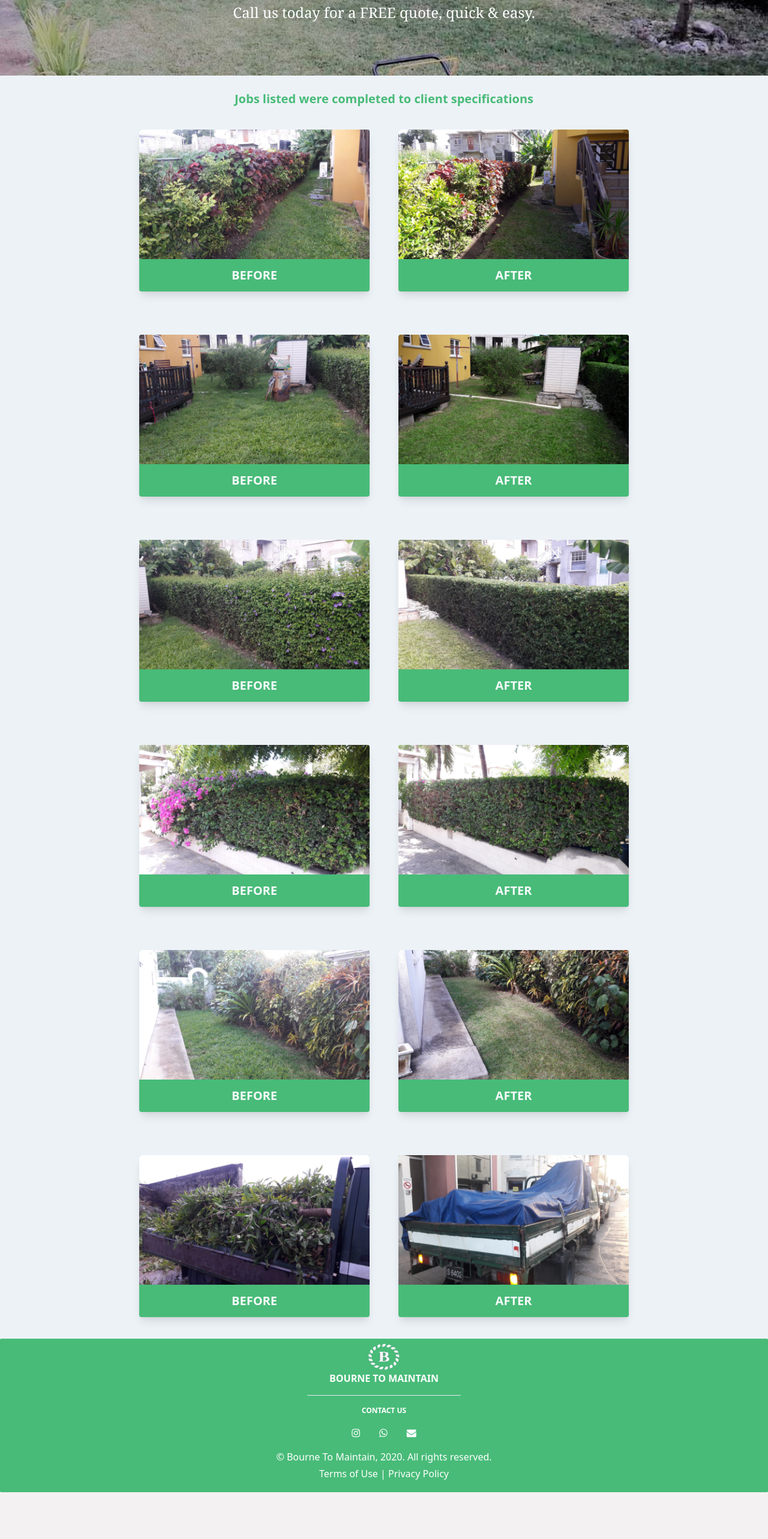
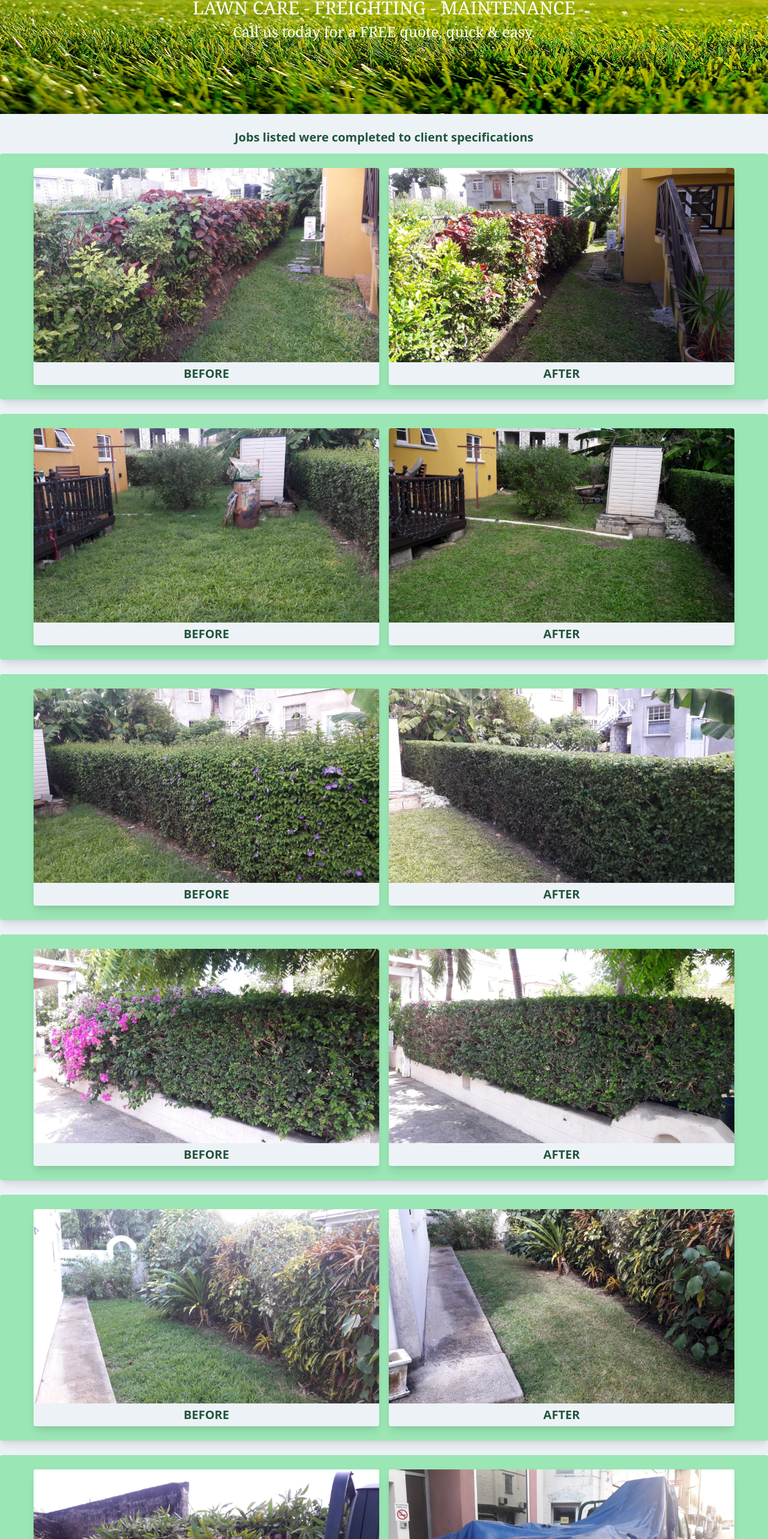
Before and after one commit to dilbourne/BourneToMaintain, a Next.js app: page /our_work in a window 1280 px wide. Shown: the part 220-2786 px from the top of the page at 60% size. Before the commit the page ends 2708 px from the top, so only its background shows below. Built offline with nearby package versions, Linux system fonts and the light colour scheme.

Commit message:
aesthetic touches

```diff
--- a/components/Banner.js
+++ b/components/Banner.js
@@ -1,10 +1,10 @@
 
 const Banner = (props) => (
     <div className="container w-auto mx-auto rounded-sm">
-        <div className="flex flex-col justify-around items-center w-full h-64" style={{ backgroundImage: "url(images/banner-image-contrast.jpg)", backgroundSize: "cover"}}>
+        <div className="flex flex-col justify-around items-center w-full h-80" style={{ backgroundImage: "url(images/unsplash-banner.jpg)", backgroundSize: "100% 100%", backgroundPosition:"center", backgroundRepeat: "no-repeat"}}>
             <div className="jumbo flex flex-col justify-center items-center">
-                <h1 className="font-serif text-xl xl:text-3xl uppercase text-white">{props.title}</h1>
-                <p className="font-serif text-base xl:text-2xl text-white">{props.description}</p>
+                <h1 className="font-serif text-xs sm:text-xl xl:text-3xl uppercase text-white">{props.title}</h1>
+                <p className="font-serif text-xs  sm:text-lg xl:text-2xl text-white">{props.description}</p>
             </div>
         </div>
     </div>
--- a/components/Card.js
+++ b/components/Card.js
@@ -2,9 +2,9 @@
 
 export const Card = (props) => {
     return (
-        <div className="w-96 my-6 mx-6 bg-green-500 overflow-hidden rounded shadow-lg">
+        <div className="lg:w-45/100 w-96 my-2 lg:my-6 mx-2 bg-gray-200 overflow-hidden rounded shadow-lg">
             <img className="w-full" src={props.src} alt="before and after pictures"/>
-            <p className="font-bold text-center text-gray-100 uppercase text-xl px-6 py-3">{props.title}</p>
+            <p className="font-bold text-center text-green-900 uppercase text-xl px-6 py-1">{props.title}</p>
         </div>
     )
 }
--- a/components/Footer.js
+++ b/components/Footer.js
@@ -1,17 +1,18 @@
 
 const Footer = () => (
     <footer>
-        <div className="h-64 w-auto mx-auto container flex flex-col items-center justify-center bg-green-500 py-8 rounded-sm">
+        <div className="h-80 w-auto mx-auto container flex flex-col items-center justify-center bg-green-500 py-8 rounded-sm">
             <img className="" src="images/B2M-logo-white-sm.png"/>
             <p className="pb-4 font-bold uppercase text-white">Bourne To Maintain</p>
             <hr className="py-2 w-64" />
-            <p className="pb-4 font-bold uppercase text-xs text-white">Contact Us</p>
+            <p className="pb-2 font-bold uppercase text-xs text-white">Contact Us</p>
+            <p className="text-white pb-2"><i className="fa fa-phone"></i> <a className="hover:underline" href="tel:246-265-0501">(246)-265-0501</a></p>
             <div className="container flex flex-row justify-center items-center">
                 <span className=""><a href="https://instagram.com/djsparx246/" className=" rounded-md py-2 px-4 transition ease-in-out duration-600 hover:bg-purple-600"><i className="text-white fa fa-instagram"></i></a></span>
                 <span className=""><a href="tel:246-265-0501" className="rounded-md py-2 px-4 transition ease-in-out duration-600 hover:bg-green-300"><i className="text-white fa fa-whatsapp"></i></a></span>
                 <span className=""><a href="mailto:bourne2freight@gmail.com"className="rounded-md px-4 py-2 transition ease-in-out duration-600 hover:bg-blue-500"><i className="text-white fa fa-envelope"></i></a></span>
             </div>
-            <p className="text-white pt-4 pb-1">&copy; Bourne To Maintain, 2020. All rights reserved.</p>
+            <p className="text-white pt-2 pb-1">&copy; Bourne To Maintain, 2020. All rights reserved.</p>
             <p className="text-white pb-4"><a className="hover:underline" href="#">Terms of Use</a> | <a className="hover:underline" href="#">Privacy Policy</a></p>
         </div>
     </footer>
--- a/components/List.js
+++ b/components/List.js
@@ -5,7 +5,7 @@ export default function List(props) {
     return (
         <>
         <ul className="list-none">
-            { props.items.map((item) => <ListItem text={item} />) }
+            { props.items.map((item, index) => <ListItem key={index} text={item} />) }
         </ul>
         </>
     )
--- a/pages/about.js
+++ b/pages/about.js
@@ -5,9 +5,10 @@ export default function About() {
     return (
         <Layout>
             <section className="container mx-auto w-full flex justify-center">
-                <div className="container w-128 rounded shadow-lg overflow-hidden bg-green-200 my-8">
+                <div className="container w-10/12 rounded shadow-lg overflow-hidden bg-white my-8">
                     <h1 className="text-green-700 pt-4 px-4 uppercase mx-auto my-auto text-2xl text-center"> About Us</h1>
-                    <p className="text-lg py-4 px-4 text-center mx-auto my-auto">We are a 100% local small business in Barbados that creates big smiles for our satisfied customers.
+                    <hr className="text-green-900 text-center mx-auto w-1/5 pt-3"/>
+                    <p className="text-lg py-4 px-4 text-center mx-auto my-auto leading-loose">We are a 100% local small business in Barbados that creates big smiles for our satisfied customers.
                         Our attention to detail, efficiency and fair pricing sets us apart from our competitors.
                         No job is too major or minor for us. If you are unsure about or interested in a service
                         we offer, we encourage you to give us a call or message.</p>
--- a/pages/our_work.js
+++ b/pages/our_work.js
@@ -8,28 +8,28 @@ export default function OurWork(props) {
     return (
         <Layout>
             <div className="w-full flex flex-col">
-                <p className="text-xl text-center text-green-500 font-bold pt-6">Jobs listed were completed to client specifications</p>
-                <div className="container flex flex-row flex-wrap justify-around lg:justify-center items-center my-3">
+                <p className="text-xl text-center text-green-900 font-bold pt-6">Jobs listed were completed to client specifications</p>
+                <div className="container bg-green-300 rounded shadow-lg flex flex-row flex-wrap justify-around lg:justify-center items-center my-3">
                     <Card src={folder + "before-1.jpg"} title={before}/>
                     <Card src={folder + "after-1.jpg"} title={after} />
                 </div>
-                <div className="container flex flex-row flex-wrap justify-around lg:justify-center items-center my-3">
+                <div className="container  bg-green-300 rounded shadow-lg flex flex-row flex-wrap justify-around lg:justify-center items-center my-3">
                     <Card src={folder + "before-2.jpg"} title={before}/>
                     <Card src={folder + "after-2.jpg"} title={after} />
                 </div>
-                <div className="container flex flex-row flex-wrap justify-around lg:justify-center items-center my-3">
+                <div className="container  bg-green-300 rounded shadow-lg flex flex-row flex-wrap justify-around lg:justify-center items-center my-3">
                     <Card src={folder + "before-3.jpg"} title={before}/>
                     <Card src={folder + "after-3.jpg"} title={after} />
                 </div>
-                <div className="container flex flex-row flex-wrap justify-around lg:justify-center items-center my-3">
+                <div className="container  bg-green-300 rounded shadow-lg flex flex-row flex-wrap justify-around lg:justify-center items-center my-3">
                     <Card src={folder + "before-4.jpg"} title={before}/>
                     <Card src={folder + "after-4.jpg"} title={after} />
                 </div>
-                <div className="container flex flex-row flex-wrap justify-around lg:justify-center items-center my-3">
+                <div className="container  bg-green-300 rounded shadow-lg flex flex-row flex-wrap justify-around lg:justify-center items-center my-3">
                     <Card src={folder + "before-5.jpg"} title={before}/>
                     <Card src={folder + "after-5.jpg"} title={after} />
                 </div>
-                <div className="container flex flex-row flex-wrap justify-around lg:justify-center items-center my-3">
+                <div className="container  bg-green-300 rounded shadow-lg flex flex-row flex-wrap justify-around lg:justify-center items-center my-3">
                     <Card src={folder + "before-6.jpg"} title={before}/>
                     <Card src={folder + "after-6.jpg"} title={after} />
                 </div>
--- a/tailwind.config.js
+++ b/tailwind.config.js
@@ -432,6 +432,7 @@ module.exports = {
       '3/12': '25%',
       '4/12': '33.333333%',
       '5/12': '41.666667%',
+      '45/100': '45%',
       '6/12': '50%',
       '7/12': '58.333333%',
       '8/12': '66.666667%',
```
Also changed, not shown: pages/index.js (+7 -5 lines), public/images/unsplash-banner.jpg (added).
